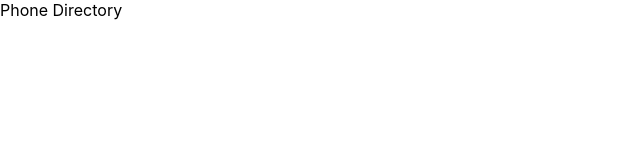
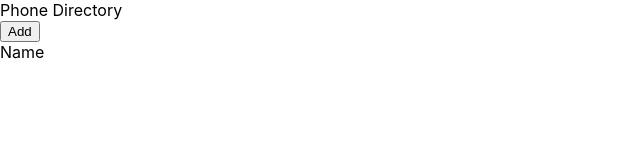
Before and after one commit to sharjith/phone-directory, a React (Create React App) app: page / in a window 1280 px wide. Shown: the top 160 px of the page, without its empty margins (0-640 px from the left). Built offline with nearby package versions, Linux system fonts and the light colour scheme.

Commit message:
Created ‘Header’ Component

```diff
--- a/public/index.html
+++ b/public/index.html
@@ -24,11 +24,11 @@
       work correctly both with client-side routing and a non-root public URL.
       Learn how to configure a non-root public URL by running `npm run build`.
     -->
-    <title>React App</title>
+    <title>Phone Directory</title>
   </head>
   <body>
     <noscript>You need to enable JavaScript to run this app.</noscript>
-    <div id="root"></div>
+    <div id="root" class="root" name="root"></div>
     <!--
       This HTML file is a template.
       If you open it directly in the browser, you will see an empty page.
--- a/src/App.js
+++ b/src/App.js
@@ -1,10 +1,15 @@
 import React, { Component } from "react";
+import Header from './Header'
 
 class App extends Component {
   render() {
     return (
-      <div className="App">
-        Phone Directory
+      <div>
+        <Header />
+        <button>Add</button>
+        <div>
+          <span>Name</span><br />
+        </div>
       </div>
     );
   }
--- /dev/null
+++ b/src/Header.js
@@ -0,0 +1,11 @@
+import React from 'react'
+
+function Header() {
+    return (
+        <div>
+            Phone Directory
+        </div>
+    )
+}
+
+export default Header
```
